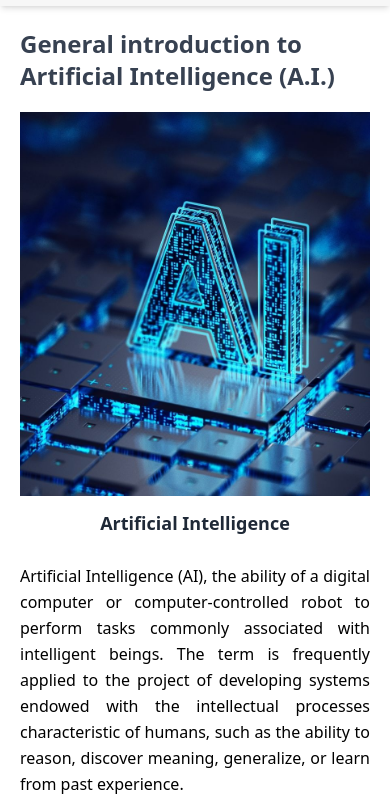
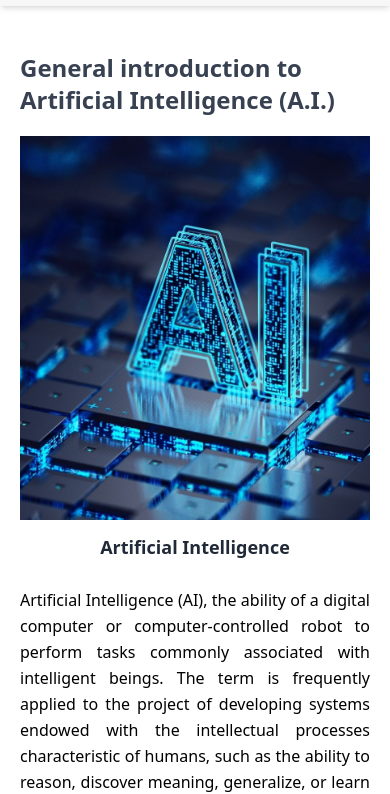
Before and after one commit to dgplang/elons-blog, a website: page dist/ai1.html in a window 390 px wide. Shown: the part 52-846 px from the top of the page. Drawn offline with nearby package versions, Linux system fonts and the light colour scheme.

Commit message:
updates title and mobile responsiveness

```diff
--- a/dist/ai1.html
+++ b/dist/ai1.html
@@ -3,7 +3,7 @@
 <head>
     <meta charset="UTF-8">
     <meta name="viewport" content="width=device-width, initial-scale=1.0">
-    <title>Elons Blog Project</title>
+    <title>Elon Team's Blog</title>
     <link href="https://unpkg.com/boxicons@2.1.4/css/boxicons.min.css" rel="stylesheet" />
     <link rel="stylesheet" href="style.css">
 </head>
@@ -54,7 +54,7 @@
     </nav>
     <main class="pt-20 md:pt-24">
       <div class="flex flex-col items-center">
-        <div class="flex flex-col md:flex-row items-center md:items-start justify-between mx-5 md:mx-20">
+        <div class="flex flex-col md:flex-row items-center md:items-start justify-between my-6 md:my-0 mx-5 md:mx-20">
           <div class="flex flex-col p-0 m-0 w-full md:w-3/4">
             <div class="w-full text-2xl md:text-3xl font-semibold text-gray-700 pb-5">General introduction to Artificial Intelligence (A.I.)</div>
                   <div class="w-full overflow-hidden">
```
Also changed, not shown: dist/ai2.html (+2 -2 lines), dist/ai3.html (+2 -2 lines), dist/ai4.html (+2 -2 lines), dist/ai5.html (+2 -2 lines), dist/ai6.html (+2 -2 lines), dist/index.html (+1 -1 lines), dist/iot1.html (+2 -2 lines), dist/iot2.html (+2 -2 lines), dist/iot3.html (+2 -2 lines), dist/iot4.html (+2 -2 lines), dist/iot5.html (+2 -2 lines), dist/login.html (+1 -1 lines), dist/registration.html (+1 -1 lines), dist/smart1.html (+2 -2 lines), 5 more files.
